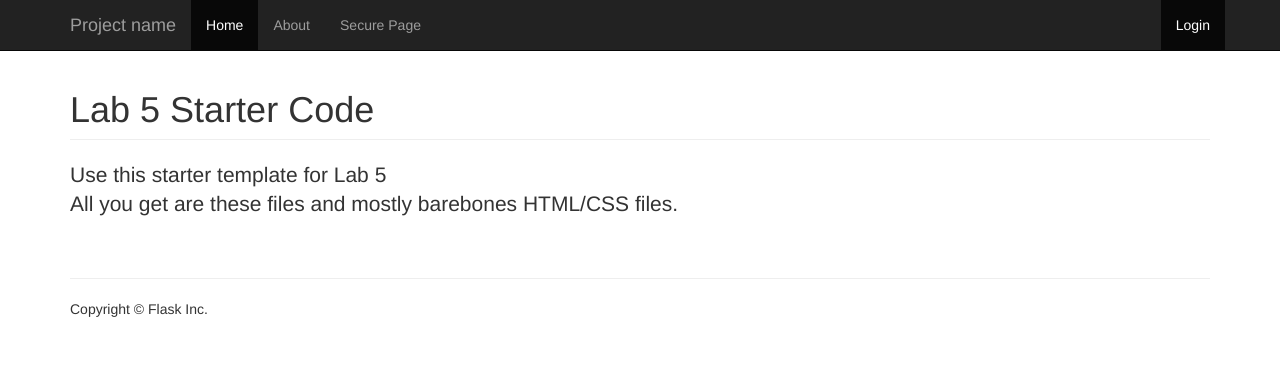
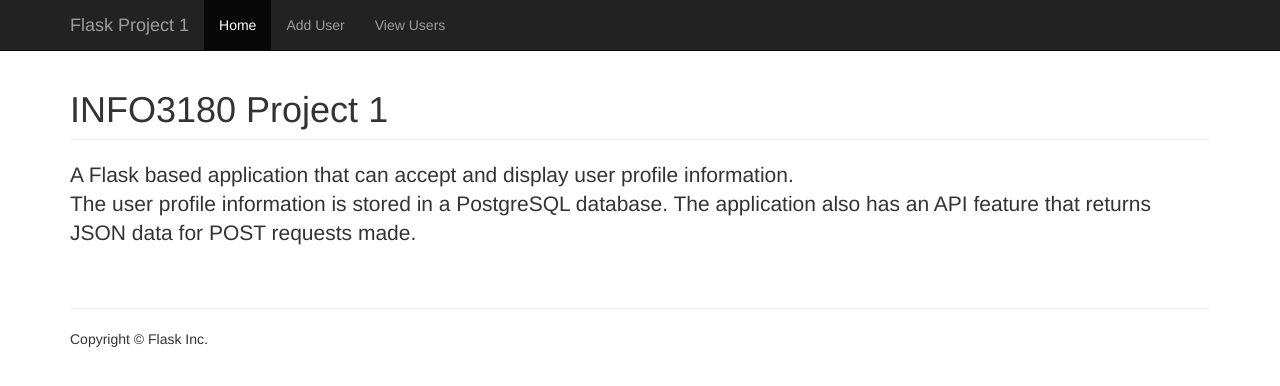
Before and after one commit to kimberlyas/info3180-project1, a Flask app: page / in a window 1280 px wide. Shown: the top 386 px of the page. Run offline with Flask 2, Linux system fonts and the light colour scheme; some libraries are stand-ins or nearby versions.

Commit message:
first commit (tentative)

```diff
--- a/app/templates/about.html
+++ /dev/null
@@ -1,6 +0,0 @@
-{% extends "base.html" %}
-
-{% block main %}
-<h1 class="page-header">About</h1>
-<p>This web app is about Flask-Migrate and Flask-Login.</p>
-{% endblock %}
--- a/app/templates/header.html
+++ b/app/templates/header.html
@@ -7,26 +7,14 @@
             <span class="icon-bar"></span>
             <span class="icon-bar"></span>
           </button>
-          <a class="navbar-brand" href="#">Project name</a>
+          <a class="navbar-brand" href="{{ url_for('home') }}">Flask Project 1</a>
         </div>
         <div id="navbar" class="collapse navbar-collapse">
           <ul class="nav navbar-nav">
             <li class="active"><a href="{{ url_for('home') }}">Home</a></li>
-            <li><a href="{{ url_for('about') }}">About</a></li>
-            {# if current_user.is_authenticated #}
-            <li><a href="{{ url_for('secure_page') }}">Secure Page</a></li>
-            {# endif #}
+            <li><a href="{{ url_for('add_profile') }}">Add User</a></li>
+            <li><a href="{{ url_for('list_profiles') }}">View Users</a></li>
           </ul>
-
-          <ul class="nav navbar-nav navbar-right">
-            <li class="active">
-            {% if current_user.is_authenticated %}
-              <a href="{{ url_for('logout') }}">Logout</a>
-            {% else %}
-              <a href="{{ url_for('login') }}">Login</a>
-            {% endif %}
-            </li>
-           </ul>
         </div><!--/.nav-collapse -->
       </div>
 </nav>
--- a/app/templates/home.html
+++ b/app/templates/home.html
@@ -1,9 +1,9 @@
 {% extends "base.html" %}
 
 {% block main %}
-<h1 class="page-header">Lab 5 Starter Code</h1>
-<p class="lead">Use this starter template for Lab 5<br/>
-All you get are these files and mostly barebones HTML/CSS files.</p>
+<h1 class="page-header">INFO3180 Project 1</h1>
+<p class="lead">A Flask based application that can accept and display user profile information.<br/>
+The user profile information is stored in a PostgreSQL database.
+The application also has an API feature that returns JSON data for POST requests made.</p>
 <br/>
-{% include 'flash_messages.html' %}
 {% endblock %}
--- a/app/views.py
+++ b/app/views.py
@@ -5,12 +5,15 @@ Werkzeug Documentation:  http://werkzeug.pocoo.org/documentation/
 This file creates your application.
 """
 
-from app import app, db, login_manager
-from flask import render_template, request, redirect, url_for, flash
+from app import app, db
+from flask import render_template, request, redirect, url_for, flash, json, jsonify
 from flask_login import login_user, logout_user, current_user, login_required
-from forms import LoginForm
-from models import UserProfile
-
+from forms import ProfileForm
+from app.models import UserProfile
+from werkzeug.utils import secure_filename
+import time
+import os
+import random
 
 ###
 # Routing for your application.
@@ -26,62 +29,130 @@ def about():
     """Render the website's about page."""
     return render_template('about.html')
 
-@app.route("/login", methods=["GET", "POST"])
-def login():
-    form = LoginForm()
+@app.route('/profile/', methods=['GET', 'POST'])
+def add_profile():
+    """ Render a page for adding a user profile """
+    # Generate form
+    form = ProfileForm()
+    # Check request type
     if request.method == "POST":
-        # change this to actually validate the entire form submission
-        # and not just one field
+        # Validate form
         if form.validate_on_submit():
-            # Get the username and password values from the form.
-            username = form.username.data
-            password = form.password.data
+            # Get form values
+            first_name = request.form['firstname']
+            last_name = request.form['lastname']
+            username = request.form['username']
+            age = request.form['age']
+            biography = request.form['biography']
+            gender = request.form['gender']
+            # Uploads folder
+            imageFolder = app.config["UPLOAD_FOLDER"]
+            # Get picture file
+            imageFile = request.files['image']
+            # Check if empty
+            if imageFile == None:
+                # Store default profile pic
+                imageFile = "profile-default.jpg"
+            imageName = secure_filename(imageFile.filename)
+            imageFile.save(os.path.join(imageFolder, imageName))
+            # Loop to find a unique id
+            while True:
+                # Generate a random userid
+                userid = random.randint(620000000, 620099999)
+                # Search for this userid
+                result = UserProfile.query.filter_by(userid=userid).first()
+                # Check if not found
+                if result is None:
+                    # Unique; Exit loop
+                    break
+            # Generate the date the user was created on
+            created_on = timeinfo()
+            # Store data in database
+            profile = UserProfile(userid,first_name, last_name,username,age,gender,biography,imageName,created_on)
+            db.session.add(profile)
+            db.session.commit()
+            # Flash success message
+            flash('New user profile sucessfully added', 'success')
+            # Redirect to user's profile/ list of profiles
+            #return redirect(url_for('/profile/<userid>'))
+            return redirect(url_for('list_profiles'))
 
-            # using your model, query database for a user based on the username
-            # and password submitted
-            # store the result of that query to a `user` variable so it can be
-            # passed to the login_user() method.
-            user = UserProfile.query.filter_by(username=username, password=password).first()
+    # Display any errors in form
+    flash_errors(form)
 
-            if user is not None:
+    return render_template('add_profile.html', form=form)
 
-                # get user id, load into session
-                login_user(user)
+@app.route('/profiles', methods=['GET','POST'])
+def list_profiles():
+    """ Render a page for viewing a list of all user profiles """
 
-                # remember to flash a message to the user
-                flash("You made it in!", 'success')
+    # Get all user profiles from database
+    profiles = db.session.query(UserProfile).all()
 
-                return redirect(url_for("secure_page")) # they should be redirected to a secure-page route instead
-            else:
-                flash('Username or Password incorrect.', 'danger')
+    if request.method == 'POST' and request.headers['Content-Type'] == 'application/json':
+        # Initialize a profile list
+        profileList = []
+        # Get each profile
+        for profile in profiles:
+            # Create dictionary format
+            profileDict = {'username': profile.username, 'userid': profile.userid}
+            # Add to list of profiles
+            profileList.append(profileDict)
+        # Convert list to JSON data
+        jsonProfiles = json.dumps(profileList)
+        # Generate JSON output
+        return jsonify(users=jsonProfiles)
+    else:
+        if profiles == None:
+            # Display message
+            flash('Nothing to display. No users have been added.', 'danger')
+        # Render page for viewing all user profiles
+        return render_template('profiles_listing.html', profiles=profiles)
 
-    return render_template("login.html", form=form)
+@app.route('/profile/<userid>', methods=['GET','POST'])
+def view_profile(userid):
+    """ Render an individual user profile page """
+    # Search for given userid
+    user_profile = UserProfile.query.filter_by(userid=userid).first()
+    # Check if found
+    if user_profile is not None:
+        # Check request type
+        if request.method == 'POST' and request.headers['Content-Type'] == 'application/json':
+            # Generate JSON output
+            return jsonify(userid=user_profile.userid, username=user_profile.username, image=user_profile.image, gender=user_profile.gender, age=user_profile.age, profile_created_on=user_profile.created_on )
+        else:
+            # Render user's profile page
+            return render_template('view_profile.html', user_profile=user_profile)
+    else: # Not found
+        # Check request type
+        if request.method == 'GET':
 
-# user_loader callback. This callback is used to reload the user object from
-# the user ID stored in the session
-@login_manager.user_loader
-def load_user(id):
-    return UserProfile.query.get(int(id))
+            # Flash error message
+            flash('Sorry! User does not exist.','danger')
 
-@app.route('/secure-page/')
-@login_required
-def secure_page():
-    """Render a secure page on our website that only logged in users can access."""
-    return render_template('secure_page.html')
+            # Render user's profile page
+            return render_template('view_profile.html', user_profile=user_profile)
 
-@app.route("/logout")
-@login_required
-def logout():
-    # logout user and end session
-    logout_user()
-    # flash message to user
-    flash('Logged out.', 'danger')
-    # redirect to the home route
-    return redirect(url_for('home'))
+        elif  request.method == 'POST' and request.headers['Content-Type'] == 'application/json':
+            # Return empty set
+            return jsonify(user_profile)
+
 
 ###
 # The functions below should be applicable to all Flask apps.
 ###
+
+def timeinfo():
+    """ Returns the current datetime """
+    return time.strftime("%a, %d %b %Y")
+
+def flash_errors(form):
+    """Flashes form errors"""
+    for field, errors in form.errors.items():
+        for error in errors:
+            flash(u"Error in the %s field - %s" % (
+                getattr(form, field).label.text,
+                error ), 'danger')
 
 @app.route('/<file_name>.txt')
 def send_text_file(file_name):
--- a/requirements.txt
+++ b/requirements.txt
@@ -6,6 +6,7 @@ Flask-WTF
 Flask-SQLAlchemy
 Flask-Migrate
 Flask-Login
+Flask-Uploads
 psycopg2
 
 # ----------------------
```
Also changed, not shown: app/__init__.py (+5 -8 lines), app/forms.py (+23 -3 lines), app/models.py (+18 -12 lines), app/static/css/profile.css (added, +66 -0 lines), app/templates/add_profile.html (added, +55 -0 lines), app/templates/login.html (deleted, +0 -20 lines), app/templates/profiles_listing.html (added, +18 -0 lines), app/templates/secure_page.html (deleted, +0 -8 lines), app/templates/view_profile.html (added, +53 -0 lines), migrations/versions/6fa518bf29c1_.py (deleted, +0 -28 lines), migrations/versions/a7f552e4778d_.py (renamed from migrations/versions/d2fa4f042ab6_.py, +10 -5 lines), README.md, app/static/uploads/KimPossible-ProfilePic.jpg (added), app/static/uploads/Zero_Suit_Samus_alt_Brawl.jpg (added), 1 more files.
